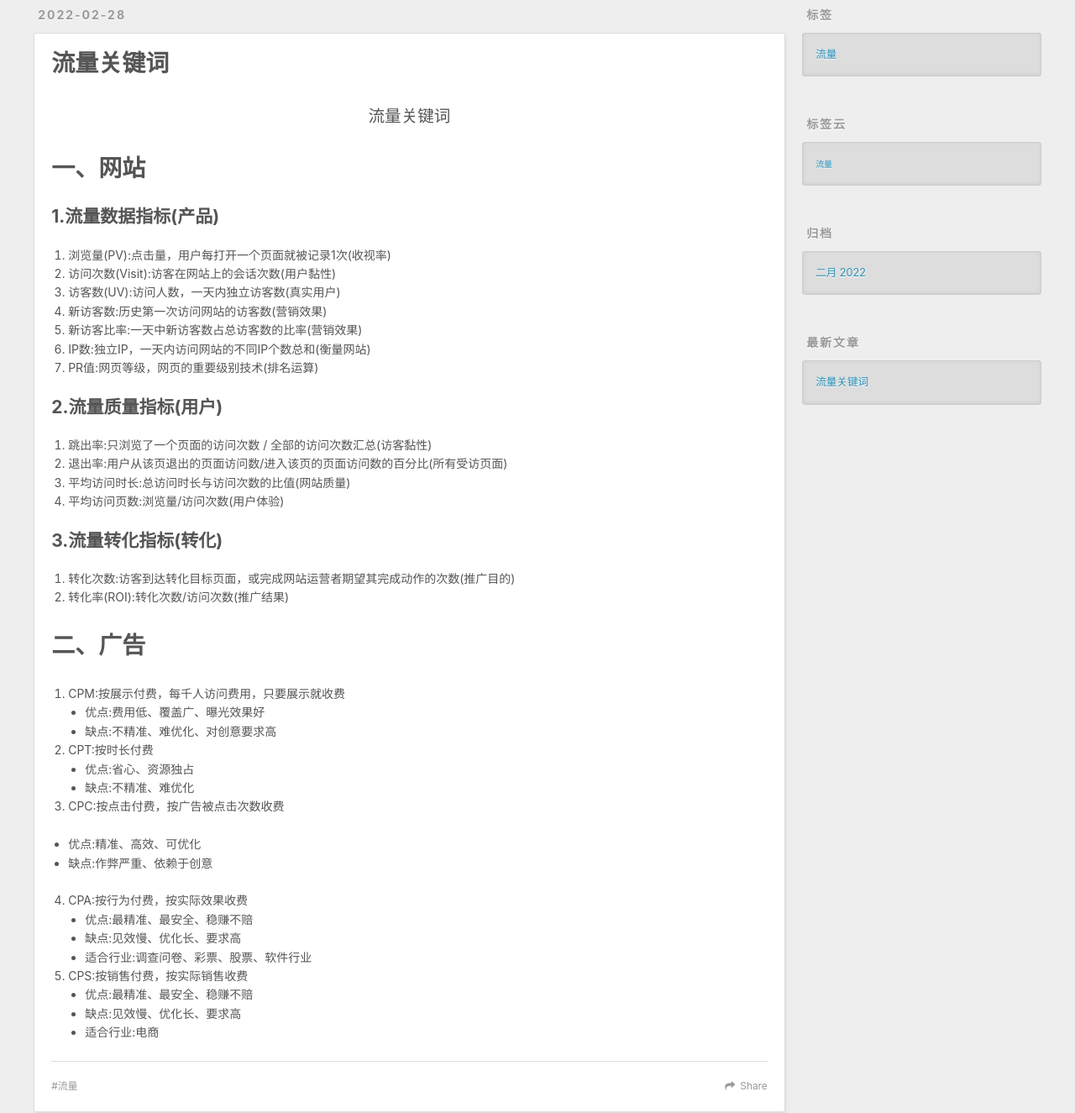
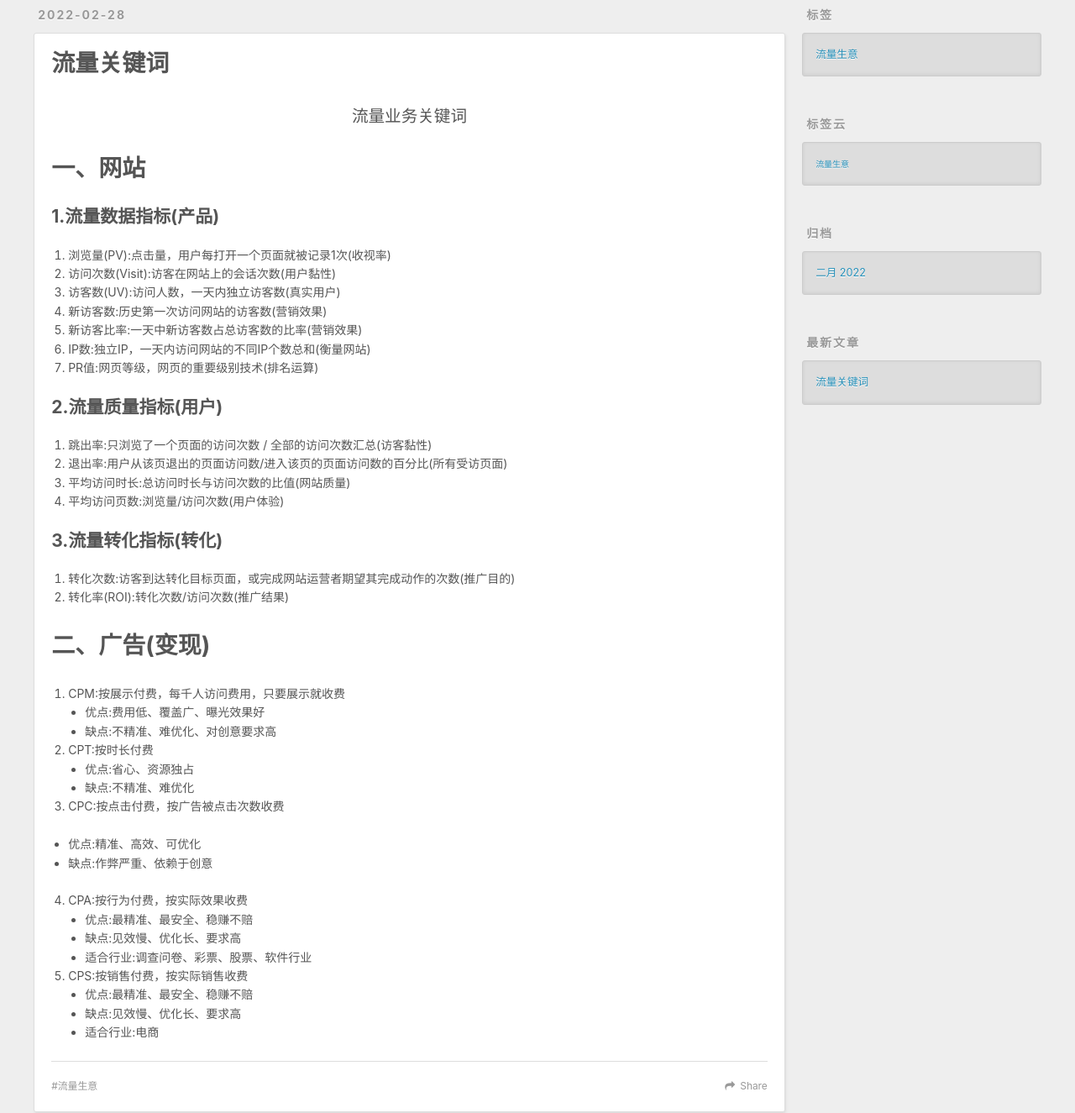
Before and after one commit to RichieLiu-0105/sxqs, a plain HTML site: page 2022/02/28/流量关键词/index.html in a window 1280 px wide. Shown: the part 340-1665 px from the top of the page at 84% size. Drawn offline with nearby package versions, Linux system fonts and the light colour scheme.

Commit message:
Site updated: 2022-02-28 15:45:17

```diff
--- a/2022/02/28/流量关键词/index.html
+++ b/2022/02/28/流量关键词/index.html
@@ -7,17 +7,17 @@
 
   <title>流量关键词 | 上下其手</title>
   <meta name="viewport" content="width=device-width, initial-scale=1, maximum-scale=1">
-  <meta name="description" content="流量关键词  一、网站1.流量数据指标(产品) 浏览量(PV):点击量，用户每打开一个页面就被记录1次(收视率)     访问次数(Visit):访客在网站上的会话次数(用户黏性)    访客数(UV):访问人数，一天内独立访客数(真实用户)    新访客数:历史第一次访问网站的访客数(营销效果)    新访客比率:一天中新访客数占总访客数的比率(营销效果)    IP数:独立IP，一天内访问网">
+  <meta name="description" content="流量业务关键词  一、网站1.流量数据指标(产品) 浏览量(PV):点击量，用户每打开一个页面就被记录1次(收视率)     访问次数(Visit):访客在网站上的会话次数(用户黏性)    访客数(UV):访问人数，一天内独立访客数(真实用户)    新访客数:历史第一次访问网站的访客数(营销效果)    新访客比率:一天中新访客数占总访客数的比率(营销效果)    IP数:独立IP，一天内访">
 <meta property="og:type" content="article">
 <meta property="og:title" content="流量关键词">
 <meta property="og:url" content="https://richieliu.top/2022/02/28/%E6%B5%81%E9%87%8F%E5%85%B3%E9%94%AE%E8%AF%8D/index.html">
 <meta property="og:site_name" content="上下其手">
-<meta property="og:description" content="流量关键词  一、网站1.流量数据指标(产品) 浏览量(PV):点击量，用户每打开一个页面就被记录1次(收视率)     访问次数(Visit):访客在网站上的会话次数(用户黏性)    访客数(UV):访问人数，一天内独立访客数(真实用户)    新访客数:历史第一次访问网站的访客数(营销效果)    新访客比率:一天中新访客数占总访客数的比率(营销效果)    IP数:独立IP，一天内访问网">
+<meta property="og:description" content="流量业务关键词  一、网站1.流量数据指标(产品) 浏览量(PV):点击量，用户每打开一个页面就被记录1次(收视率)     访问次数(Visit):访客在网站上的会话次数(用户黏性)    访客数(UV):访问人数，一天内独立访客数(真实用户)    新访客数:历史第一次访问网站的访客数(营销效果)    新访客比率:一天中新访客数占总访客数的比率(营销效果)    IP数:独立IP，一天内访">
 <meta property="og:locale" content="zh_CN">
 <meta property="article:published_time" content="2022-02-28T04:28:18.000Z">
-<meta property="article:modified_time" content="2022-02-28T07:32:34.577Z">
+<meta property="article:modified_time" content="2022-02-28T07:45:07.629Z">
 <meta property="article:author" content="Richie">
-<meta property="article:tag" content="流量">
+<meta property="article:tag" content="流量生意">
 <meta name="twitter:card" content="summary">
 
     <link rel="alternate" href="/atom.xml" title="上下其手" type="application/atom+xml">
@@ -90,7 +90,7 @@
     <div class="article-entry" itemprop="articleBody">
 
         <blockquote>
-<p>流量关键词</p>
+<p>流量业务关键词</p>
 </blockquote>
 <h1 id="一、网站"><a href="#一、网站" class="headerlink" title="一、网站"></a>一、网站</h1><h2 id="1-流量数据指标-产品"><a href="#1-流量数据指标-产品" class="headerlink" title="1.流量数据指标(产品)"></a>1.流量数据指标(产品)</h2><ol>
 <li>浏览量(PV):点击量，用户每打开一个页面就被记录1次(收视率)    </li>
@@ -111,10 +111,10 @@
 <li>转化次数:访客到达转化目标页面，或完成网站运营者期望其完成动作的次数(推广目的)    </li>
 <li>转化率(ROI):转化次数/访问次数(推广结果)    </li>
 </ol>
-<h1 id="二、广告"><a href="#二、广告" class="headerlink" title="二、广告"></a>二、广告</h1><ol>
+<h1 id="二、广告-变现"><a href="#二、广告-变现" class="headerlink" title="二、广告(变现)"></a>二、广告(变现)</h1><ol>
 <li>CPM:按展示付费，每千人访问费用，只要展示就收费<ul>
-<li> 优点:费用低、覆盖广、曝光效果好</li>
-<li> 缺点:不精准、难优化、对创意要求高</li>
+<li>优点:费用低、覆盖广、曝光效果好</li>
+<li>缺点:不精准、难优化、对创意要求高</li>
 </ul>
 </li>
 <li>CPT:按时长付费<ul>
@@ -149,7 +149,7 @@
       <a data-url="https://richieliu.top/2022/02/28/%E6%B5%81%E9%87%8F%E5%85%B3%E9%94%AE%E8%AF%8D/" data-id="cl06cw9p80000p4rk0912exux" class="article-share-link">Share</a>
 
 
-  <ul class="article-tag-list" itemprop="keywords"><li class="article-tag-list-item"><a class="article-tag-list-link" href="/tags/%E6%B5%81%E9%87%8F/" rel="tag">流量</a></li></ul>
+  <ul class="article-tag-list" itemprop="keywords"><li class="article-tag-list-item"><a class="article-tag-list-link" href="/tags/%E6%B5%81%E9%87%8F%E7%94%9F%E6%84%8F/" rel="tag">流量生意</a></li></ul>
 
     </footer>
   </div>
@@ -169,7 +169,7 @@
   <div class="widget-wrap">
     <h3 class="widget-title">标签</h3>
     <div class="widget">
-      <ul class="tag-list" itemprop="keywords"><li class="tag-list-item"><a class="tag-list-link" href="/tags/%E6%B5%81%E9%87%8F/" rel="tag">流量</a></li></ul>
+      <ul class="tag-list" itemprop="keywords"><li class="tag-list-item"><a class="tag-list-link" href="/tags/%E6%B5%81%E9%87%8F%E7%94%9F%E6%84%8F/" rel="tag">流量生意</a></li></ul>
     </div>
   </div>
 
@@ -179,7 +179,7 @@
   <div class="widget-wrap">
     <h3 class="widget-title">标签云</h3>
     <div class="widget tagcloud">
-      <a href="/tags/%E6%B5%81%E9%87%8F/" style="font-size: 10px;">流量</a>
+      <a href="/tags/%E6%B5%81%E9%87%8F%E7%94%9F%E6%84%8F/" style="font-size: 10px;">流量生意</a>
     </div>
   </div>
 
--- a/sitemap.xml
+++ b/sitemap.xml
@@ -20,7 +20,7 @@
 
 
   <url>
-    <loc>https://richieliu.top/tags/%E6%B5%81%E9%87%8F/</loc>
+    <loc>https://richieliu.top/tags/%E6%B5%81%E9%87%8F%E7%94%9F%E6%84%8F/</loc>
     <lastmod>2022-02-28</lastmod>
     <changefreq>weekly</changefreq>
     <priority>0.2</priority>
```
Also changed, not shown: archives/2022/02/index.html (+2 -2 lines), archives/2022/index.html (+2 -2 lines), archives/index.html (+2 -2 lines), index.html (+7 -7 lines), tags/流量生意/index.html (renamed from tags/流量/index.html, +4 -4 lines).
